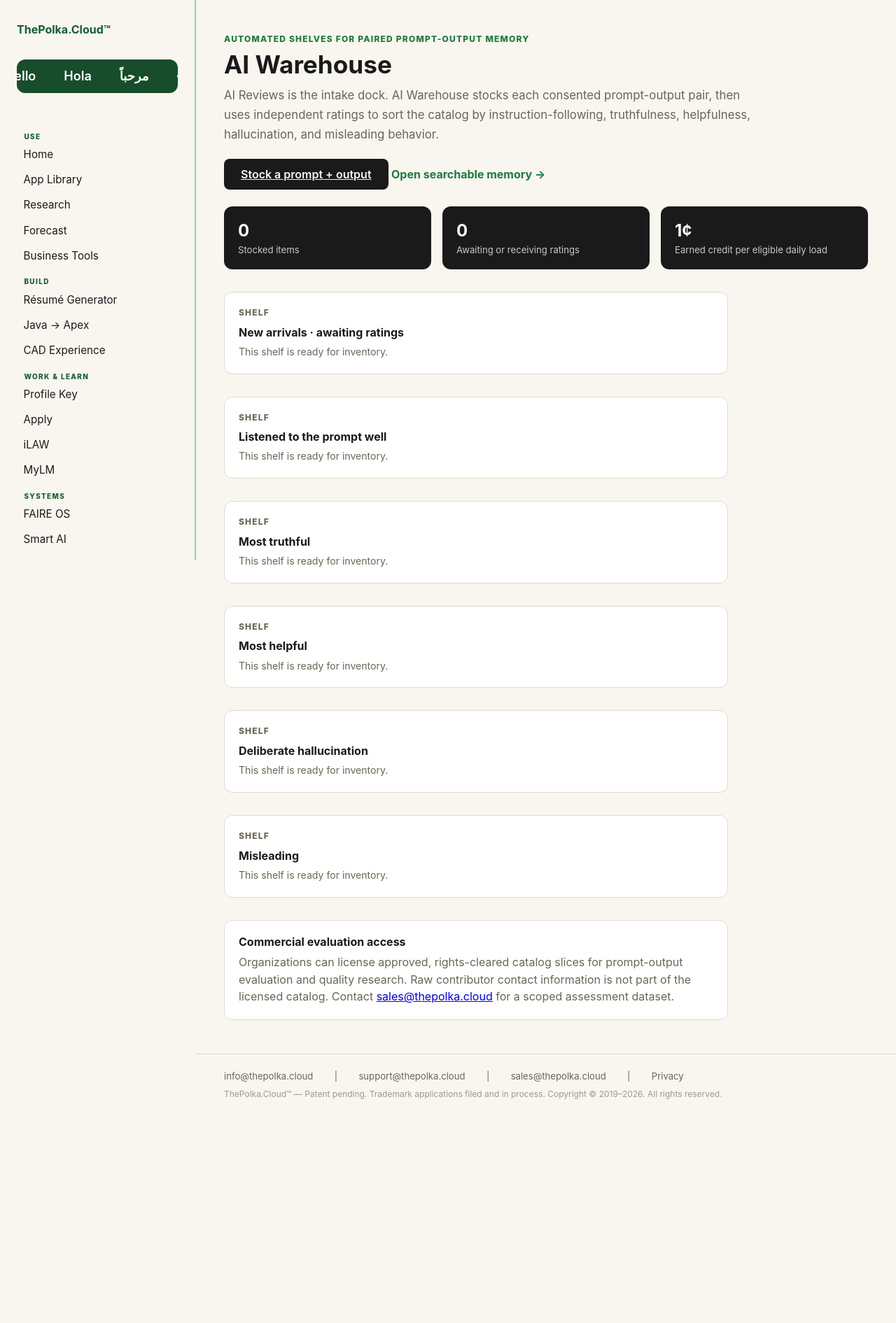
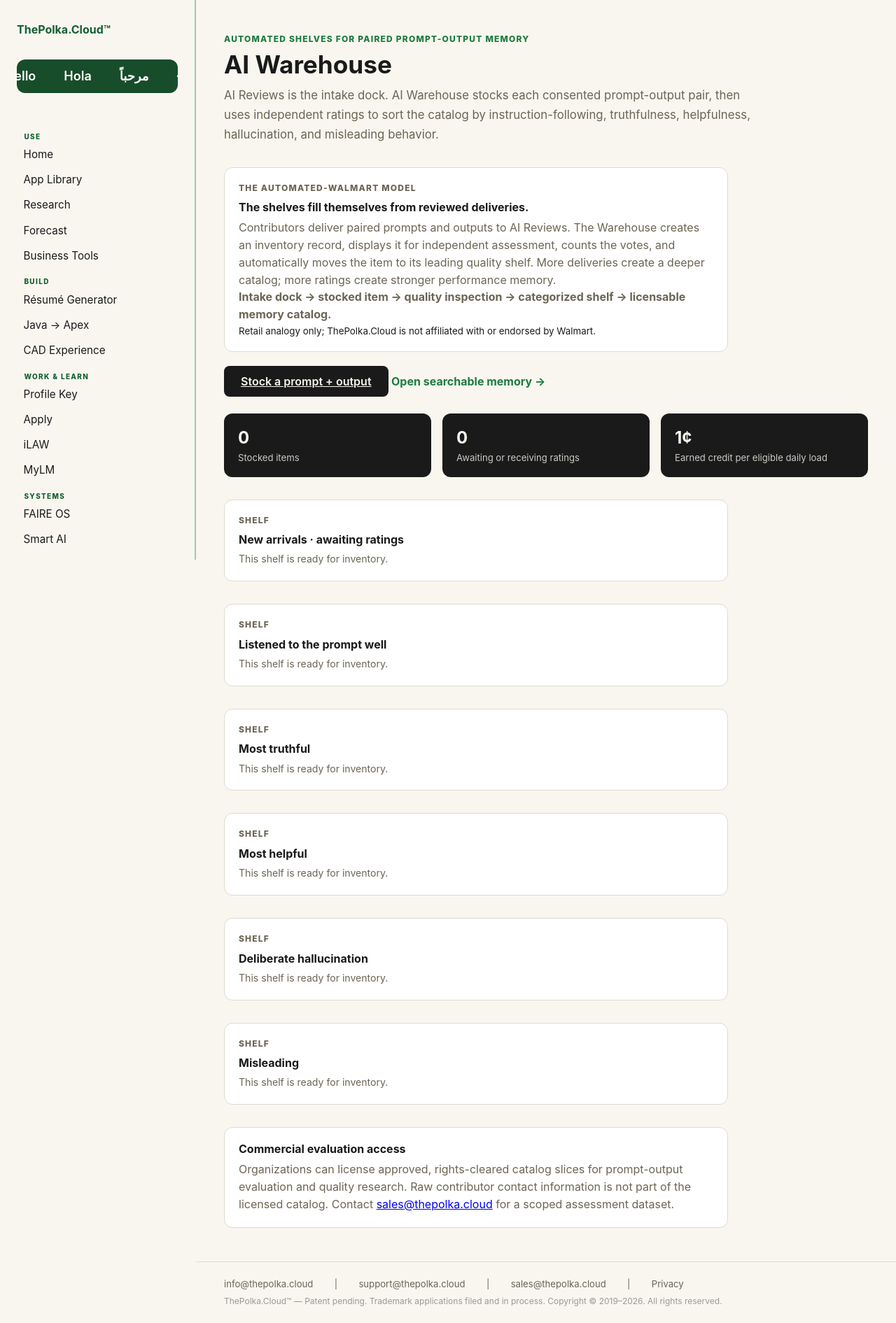
Before and after one commit to dGROUPharmacy/thepolka.cloud, a Flask app: page /ai-warehouse in a window 1280 px wide. Shown: the whole page at 70% size. Before the commit the page ends 1571 px from the top, so only its background shows below. Run offline with Flask 3, Linux system fonts and the light colour scheme; data that the repository does not hold is empty; some libraries are stand-ins or nearby versions.

Commit message:
Explain AI Reviews to Warehouse retail model

```diff
--- a/templates/ai_warehouse.html
+++ b/templates/ai_warehouse.html
@@ -5,6 +5,13 @@
   <p class="eyebrow">Automated shelves for paired prompt-output memory</p>
   <h1>AI Warehouse</h1>
   <p class="lead">AI Reviews is the intake dock. AI Warehouse stocks each consented prompt-output pair, then uses independent ratings to sort the catalog by instruction-following, truthfulness, helpfulness, hallucination, and misleading behavior.</p>
+  <div class="notice-card">
+    <p class="eyebrow">The automated-Walmart model</p>
+    <h2>The shelves fill themselves from reviewed deliveries.</h2>
+    <p>Contributors deliver paired prompts and outputs to AI Reviews. The Warehouse creates an inventory record, displays it for independent assessment, counts the votes, and automatically moves the item to its leading quality shelf. More deliveries create a deeper catalog; more ratings create stronger performance memory.</p>
+    <p><strong>Intake dock → stocked item → quality inspection → categorized shelf → licensable memory catalog.</strong></p>
+    <small>Retail analogy only; ThePolka.Cloud is not affiliated with or endorsed by Walmart.</small>
+  </div>
   <p><a class="cta-button" href="{{ url_for('ai_marketplace') }}">Stock a prompt + output</a> <a class="text-link" href="{{ url_for('ai_memory_bank') }}">Open searchable memory →</a></p>
   {% if rated %}<p class="form-success">Rating recorded and the shelf was recalculated.</p>{% endif %}
   {% if rating_error %}<p class="form-error">{{ rating_error }}</p>{% endif %}
```
Also changed, not shown: templates/ai_marketplace.html (+6 -2 lines).
